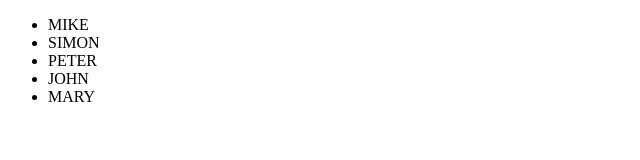
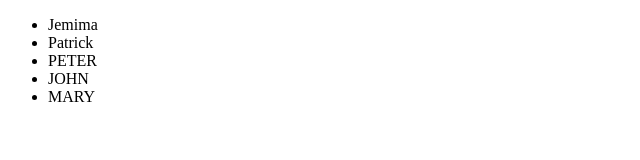
Before and after one commit to Anguandia/GITDEMO, a plain HTML site: page index.html in a window 1280 px wide. Shown: the full height of the page, 0-640 px from the left. Drawn offline with Linux system fonts and the light colour scheme.

Commit message:
changed first and second items to Jemima and Patric

```diff
--- a/index.html
+++ b/index.html
@@ -8,8 +8,8 @@
 <body>
   <div>
     <UL>
-      <LI>MIKE</LI>
-      <LI>SIMON</LI>
+      <LI>Jemima</LI>
+      <LI>Patrick</LI>
       <LI>PETER</LI>
       <LI>JOHN</LI>
       <LI>MARY</LI>
```
